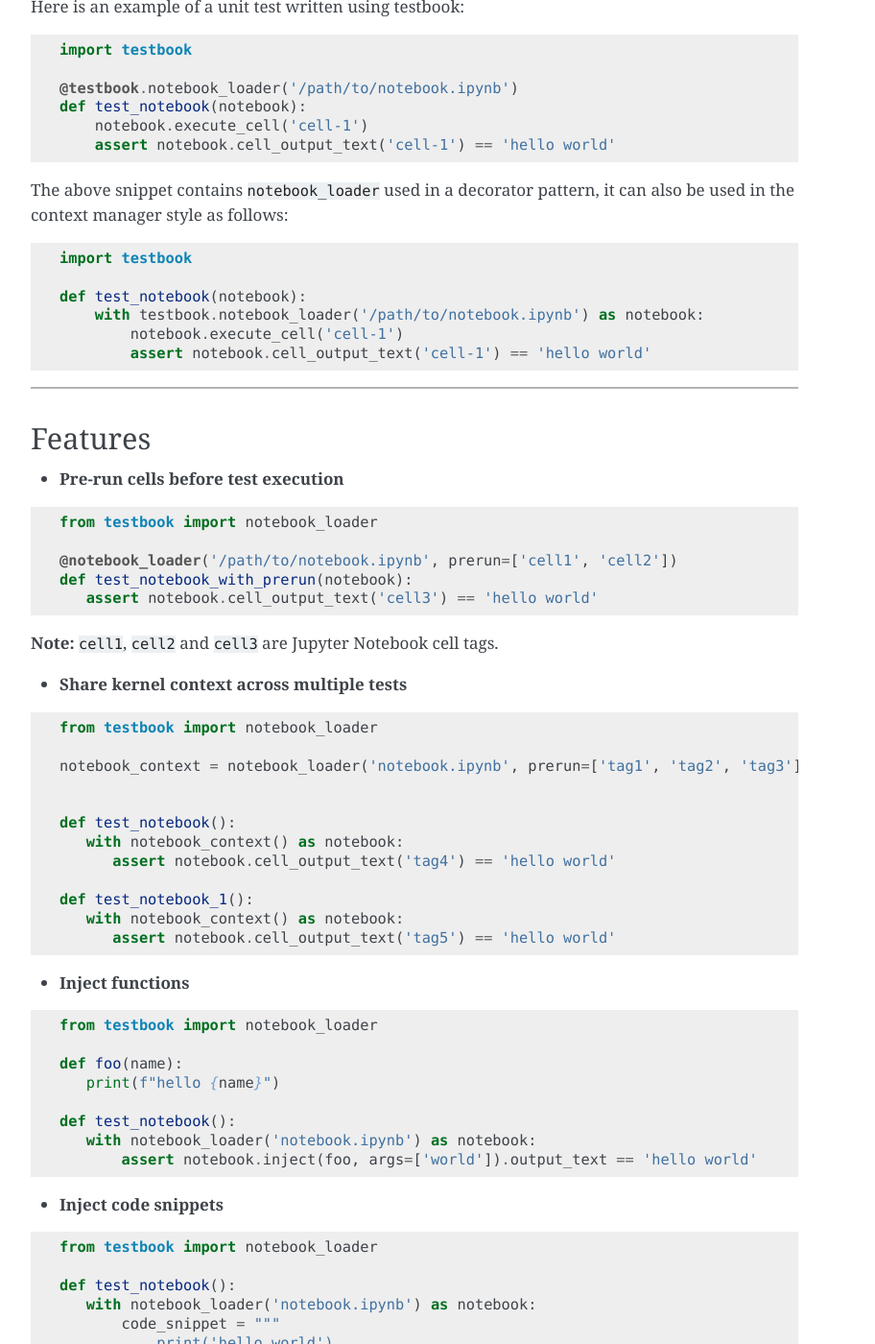
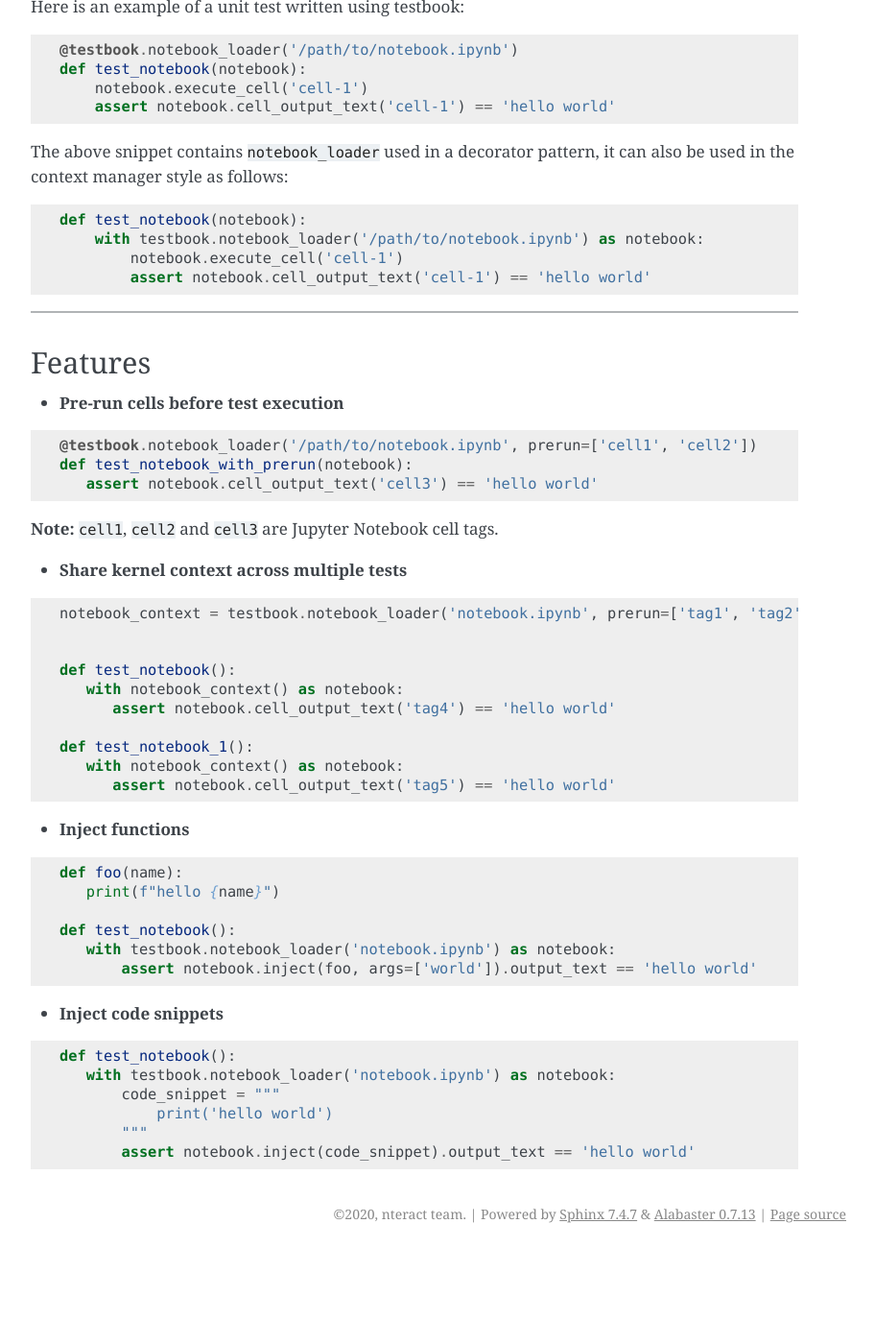
Before and after one commit to nteract/testbook, a Sphinx documentation site: the page built from docs/index.rst, in a window 1280 px wide and 1400 px high, scrolled down 297 px. Shown: the whole window at 96% size, without its empty margins (308-1220 px from the left). Built offline with Sphinx 7.4.7, drawn with Linux system fonts in a browser that asks for light colours; after the commit the page ends 1601 px from its top, so only the background shows below that.

Commit message:
refactor

```diff
--- a/docs/index.rst
+++ b/docs/index.rst
@@ -16,8 +16,6 @@
 
 .. code-block:: python
 
-   import testbook
-
    @testbook.notebook_loader('/path/to/notebook.ipynb')
    def test_notebook(notebook):
        notebook.execute_cell('cell-1')
@@ -27,8 +25,6 @@
 be used in the context manager style as follows:
 
 .. code-block:: python
-
-   import testbook
 
    def test_notebook(notebook):
        with testbook.notebook_loader('/path/to/notebook.ipynb') as notebook:
@@ -46,9 +42,7 @@
 
 .. code-block:: python
 
-   from testbook import notebook_loader
-
-   @notebook_loader('/path/to/notebook.ipynb', prerun=['cell1', 'cell2'])
+   @testbook.notebook_loader('/path/to/notebook.ipynb', prerun=['cell1', 'cell2'])
    def test_notebook_with_prerun(notebook):
       assert notebook.cell_output_text('cell3') == 'hello world'
 
@@ -59,9 +53,7 @@
 
 .. code-block:: python
 
-   from testbook import notebook_loader
-
-   notebook_context = notebook_loader('notebook.ipynb', prerun=['tag1', 'tag2', 'tag3'])
+   notebook_context = testbook.notebook_loader('notebook.ipynb', prerun=['tag1', 'tag2', 'tag3'])
 
 
    def test_notebook():
@@ -77,13 +69,11 @@
 
 .. code-block:: python
 
-   from testbook import notebook_loader
-
    def foo(name):
       print(f"hello {name}")
 
    def test_notebook():
-      with notebook_loader('notebook.ipynb') as notebook:
+      with testbook.notebook_loader('notebook.ipynb') as notebook:
           assert notebook.inject(foo, args=['world']).output_text == 'hello world'
 
 
@@ -91,10 +81,8 @@
 
 .. code-block:: python
 
-   from testbook import notebook_loader
-
    def test_notebook():
-      with notebook_loader('notebook.ipynb') as notebook:
+      with testbook.notebook_loader('notebook.ipynb') as notebook:
           code_snippet = """
               print('hello world')
           """
```
Also changed, not shown: README.md (+4 -17 lines).
